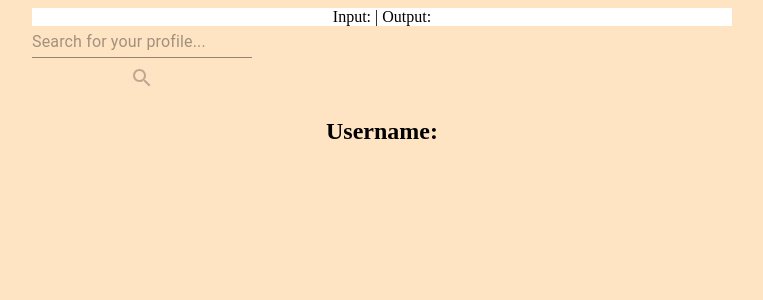
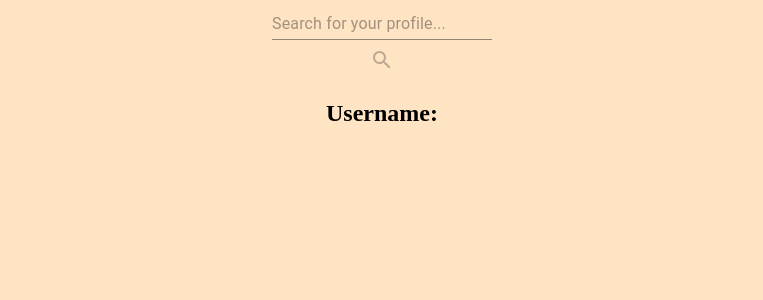
Before and after one commit to anjx123/Anime-Recommender, a React (Create React App) app: page / in a window 1280 px wide. Shown: the top 300 px of the page, without its empty margins (258-1021 px from the left). Built offline with nearby package versions, Linux system fonts and the light colour scheme.

Commit message:
afasdfasdfasdfsadfafdssdaf

```diff
--- a/src/pages/Home.js
+++ b/src/pages/Home.js
@@ -34,12 +34,6 @@ const Home = () => {
 
             <Grid item justifyContent="center" alignItems="center">
 
-                <Grid item className="TextField">
-                    Input: {input} | Output: {output}
-                </Grid>
-
-                <Grid item md={2}>
-                </Grid>
 
                 <Grid item>
                    <form className="home__form">
@@ -56,8 +50,6 @@ const Home = () => {
 
             <Grid item>
                     <h2>Username: {input}</h2>
-
-
             </Grid>
 
         </Grid>
```
